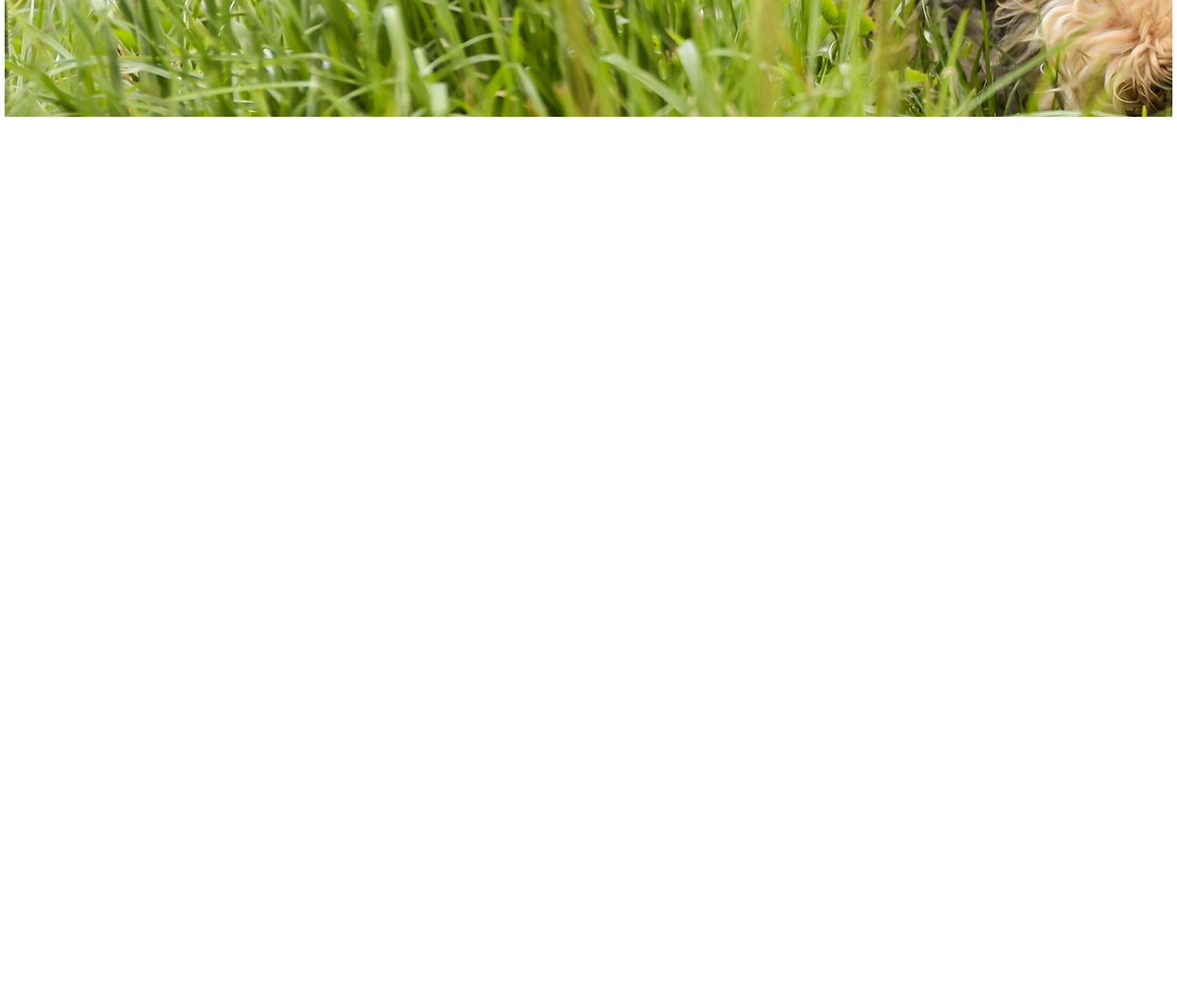
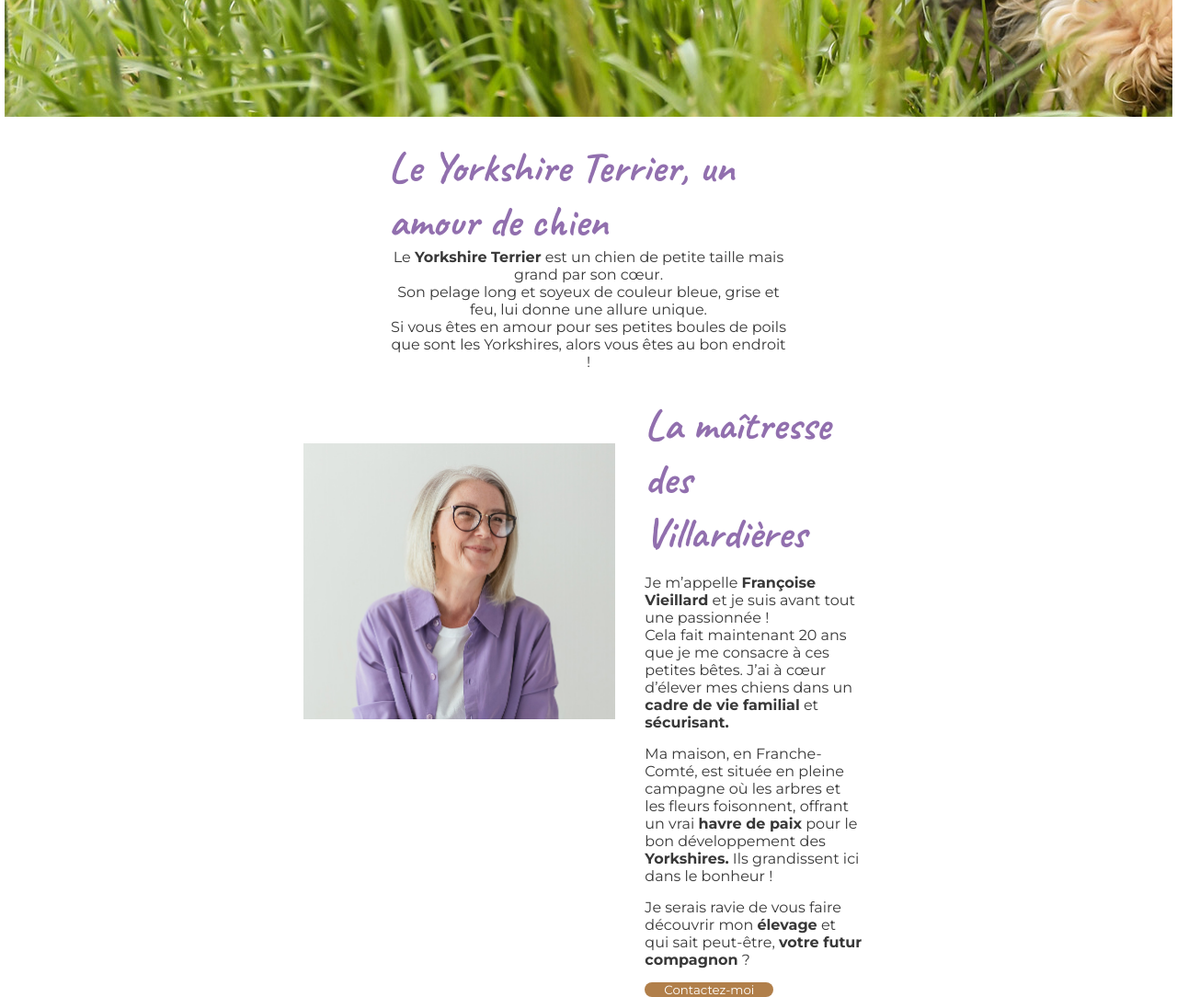
Before and after one commit to Thomas-prog28/TP-yorkshire, a plain HTML site: page index.html in a window 1280 px wide. Shown: the part 593-1677 px from the top of the page at 92% size. Before the commit the page ends 800 px from the top, so only its background shows below. Drawn offline with Linux system fonts and the light colour scheme.

Commit message:
section2 terminée

```diff
--- a/index.html
+++ b/index.html
@@ -28,11 +28,39 @@
     <main class="main">
 
         <section class="section1">
-<div class="section1__bienvenue">Bienvenue aux Villardières, l'élevage de Yorkhires</div>
+            <div class="section1__bienvenue">Bienvenue aux Villardières, l'élevage de Yorkhires</div>
         </section>
 
         <section class="section2">
+            <div class="section2__div1">
+                <p class="section2__div1__titre">Le Yorkshire Terrier, un amour de chien</p>
+                <p class="section2__div1__p">Le <b>Yorkshire Terrier</b> est un chien de petite taille mais grand par son cœur.<br> Son pelage long et soyeux
+                    de couleur bleue, grise et feu, lui donne une allure unique.</p>
+                <p class="section2__div1__p">Si vous êtes en amour pour ses petites boules de poils que sont les Yorkshires, alors vous êtes au
+                    bon endroit !
+                </p>
+            </div>
 
+            <div class="section2__div2">
+                <img src="medias_site/francoise-vieillard-eleveuse-yorkshire.jpg" alt="éleveuse de yorkshire">
+                <div class="section2__div3">
+                    <p class="section2__div3__titre">La maîtresse des Villardières</p>
+                    <p class="section2__div3__p">Je m’appelle <b>Françoise Vieillard</b> et je suis avant tout une passionnée !<br> Cela fait maintenant 20
+                        ans
+                        que je me consacre à ces petites bêtes. J’ai à cœur d’élever mes chiens dans un <b>cadre de vie
+                        familial</b> et <b>sécurisant.</b></p>
+                    <p class="section2__div3__p">Ma maison, en Franche-Comté, est située en pleine campagne où les arbres et les fleurs
+                        foisonnent,
+                        offrant un vrai <b>havre de paix</b> pour le bon développement des <b>Yorkshires.</b> Ils grandissent ici dans
+                        le
+                        bonheur !</p>
+                    <p class="section2__div3__p">Je serais ravie de vous faire découvrir mon <b>élevage</b> et qui sait peut-être, <b>votre futur compagnon</b>
+                        ?
+                    </p>
+                    <input type="submit" value="Contactez-moi" class="section2__div2__btn">
+                </div>
+
+            </div>
         </section>
 
         <section class="section3">
--- a/style.css
+++ b/style.css
@@ -8,6 +8,13 @@ mise en place de la variable :root
     --font-nav: 'Montserrat', sans-serif;
     --color-font-section1: white;
     --font-section1: 'Montserrat', sans-serif;
+    --font-section2-titre: 'caveat', sans-serif;
+    --color-section2-titre: #916fae;
+    --font-section2-p: 'Montserrat', sans-serif;
+    --color-section2-p: #383838;
+    --font-section2-btn: 'Montserrat', sans-serif;
+    --color-section2-btn: white;
+    --color-bg-section2-btn: #b17f4a;
 }
 
 /* ===========================================
@@ -61,12 +68,89 @@ SECTION 1
 
 .section1__bienvenue {
     position: absolute;
-    border: yellow 2px solid;
+    /* border: yellow 2px solid; */
     color: var(--color-font-section1);
     font-family: var(--font-section1);
-    font-size: 3em;
+    font-size: 4.1em;
     font-weight: 500;
     margin: 130px 0 0 400px;
-    width: 350px;
-    height: 300px;
+    width: 500px;
+    height: 350px;
 }
+
+/* ========================================
+SECTION 2
+=========================================== */
+.section2 {
+    margin: 0 5px;
+    display: flex;
+    flex-direction: column;
+    align-items: center;
+    gap: 60px;
+    padding: 10px 0 0px 0;
+    height: 770px;
+}
+
+.section2__div1 {
+    margin-top: 15px;
+    height: 220px;
+    width: 34vw;
+    display: flex;
+    flex-direction: column;
+    align-items: center;
+    justify-content: space-around;
+}
+
+.section2__div1__titre,
+.section2__div3__titre {
+    color: var(--color-section2-titre);
+    font-family: var(--font-section2-titre);
+    font-weight: bold;
+    font-size: 2.9em;
+}
+
+.section2__div1__p {
+    font-family: var(--font-section2-p);
+    color: var(--color-section2-p);
+    text-align: center;
+}
+
+.section2__div2 {
+    display: flex;
+    flex-direction: row;
+    align-items: center;
+    justify-content: space-around;
+    width: 50vw;
+
+}
+
+.section2__div2 img {
+    width: 40vw;
+    height: 40vh;
+    padding: 10px;
+}
+
+.section2__div3 {
+    display: flex;
+    flex-direction: column;
+    align-items: left;
+    justify-content: start;
+    gap: 15px;
+    height: 400px;
+    padding: 0 22px 0 22px;
+}
+
+.section2__div3__p {
+    font-family: var(--font-section2-p);
+    color: var(--color-section2-p);
+}
+
+.section2__div2__btn {
+    border: none;
+    background-color: var(--color-bg-section2-btn);
+    color: var(--color-section2-btn);
+    font-family: var(--font-section2-btn);
+    width: 140px;
+    height: 36px;
+    border-radius: 40px;
+}
```
